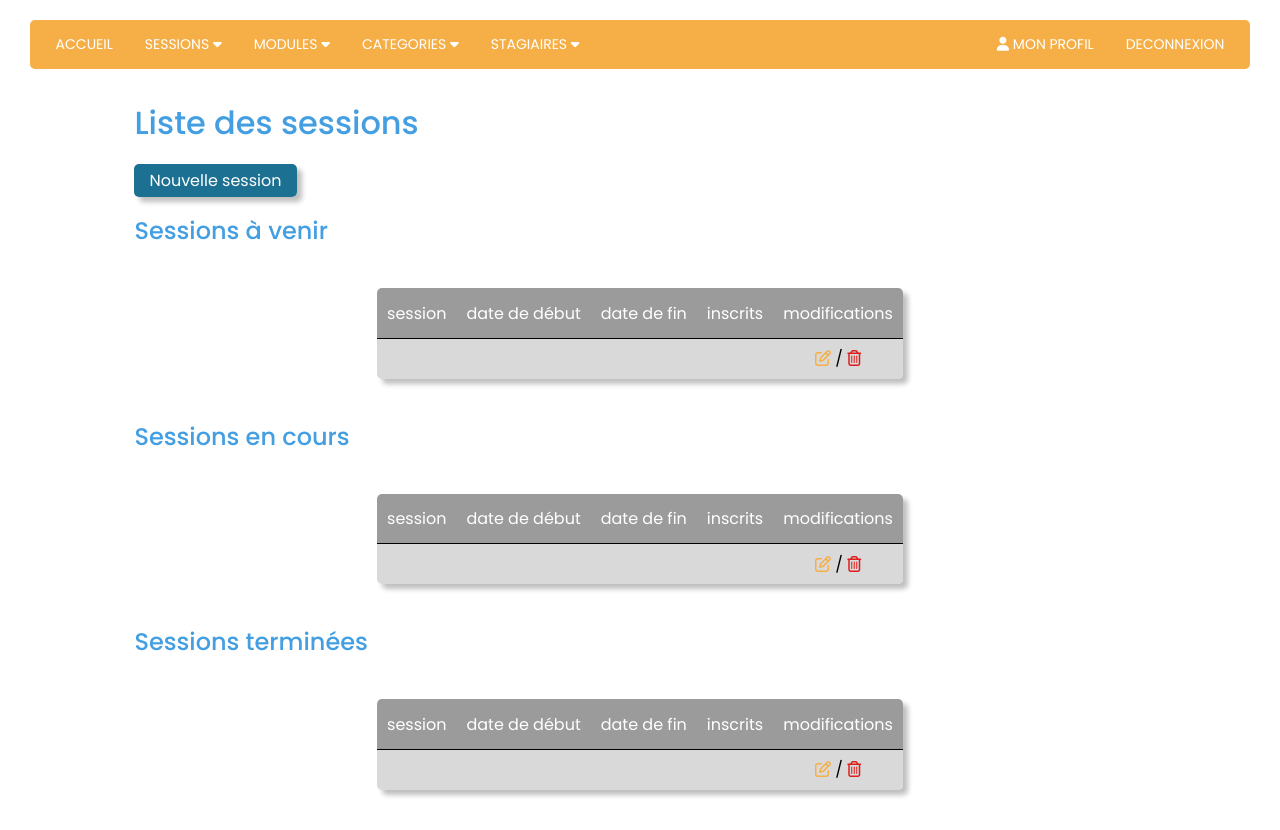
After one commit to JeanNoLimit/ProjetSession, a Symfony app: template templates/session/index.html.twig in a window 1280 px wide. The commit adds this page. Run offline with Twig, Linux system fonts and the light colour scheme; the template is opened without the code that fills it, so the values that code supplies are empty; some libraries are stand-ins or nearby versions.

Commit message:
Création vue Liste des sessions

```diff
--- a/src/Controller/CategorieController.php
+++ b/src/Controller/CategorieController.php
@@ -14,7 +14,7 @@ class CategorieController extends AbstractController
 {
 
     /**
-     * Recette fonction renvoie vers l'affichage de la liste des catégories.
+     * Fonction renvoie vers l'affichage de la liste des catégories.
      * @var EntityManagerInterface
      */
     #[Route('/categorie', name: 'liste_categorie')]
@@ -67,7 +67,9 @@ class CategorieController extends AbstractController
             'categorie' => $categorie
         ]);
     }
-
+    /**
+     * Fonction suppression d'une catégorie
+     */
 
     #[Route('/categorie/delete/{id}', name: "delete_categorie")]
     public function delete(EntityManagerInterface $entityManager, Categorie $categorie): Response
--- a/templates/module/add.html.twig
+++ b/templates/module/add.html.twig
@@ -1,6 +1,6 @@
 {% extends 'base.html.twig' %}
 
-{% block title %}Liste des modules{% endblock %}
+{% block title %}Formulaire nouveau module{% endblock %}
 
 {% block body %}
 <h1>Formulaire nouveau module</h1>
--- a/templates/partial/_header.html.twig
+++ b/templates/partial/_header.html.twig
@@ -8,7 +8,7 @@
                 <i class="fa fa-caret-down"></i>
             </button>
             <div class="dropdown-content">
-                <a href="#">Liste</a>
+                <a href="{{path('liste_session')}}">Liste</a>
                 <a href="#">Nouvelle Session</a>
             </div>
         </div>
--- /dev/null
+++ b/templates/session/index.html.twig
@@ -0,0 +1,100 @@
+{% extends 'base.html.twig' %}
+
+{% block title %}Liste des sessions{% endblock %}
+
+{% block body %}
+
+    {% for message in app.flashes('success') %}
+
+    <div class="flash-success">
+        {{ message }}
+    </div>
+
+    {% endfor %}
+    <h1>Liste des sessions</h1>
+
+        <a href="" class="btn">Nouvelle session</a>
+
+
+    <h2>Sessions à venir</h2>
+
+        <table class="tList">
+        <thead>
+            <tr>
+                <th>session</th>
+                <th>date de début</th>
+                <th>date de fin</th>
+                <th>inscrits</th>
+                <th>modifications</th>
+            </tr>
+        </thead>
+        <tbody>
+
+
+            <tr>
+                <td><a href=""></a></td>
+                <td></td>
+                <td></td>
+                <td></td>
+                <td><a href=""><i class="fa-regular fa-pen-to-square"></i></a> / <a href=""><i class="fa-regular fa-trash-can"></i></a></td>
+            </tr>
+
+
+        </tbody>
+        </table>
+
+    <h2>Sessions en cours</h2>
+
+    <table class="tList">
+        <thead>
+            <tr>
+                <th>session</th>
+                <th>date de début</th>
+                <th>date de fin</th>
+                <th>inscrits</th>
+                <th>modifications</th>
+            </tr>
+        </thead>
+        <tbody>
+
+
+            <tr>
+                <td><a href=""></a></td>
+                <td></td>
+                <td></td>
+                <td></td>
+                <td><a href=""><i class="fa-regular fa-pen-to-square"></i></a> / <a href=""><i class="fa-regular fa-trash-can"></i></a></td>
+            </tr>
+
+
+        </tbody>
+        </table>
+
+    <h2>Sessions terminées</h2>
+
+        <table class="tList">
+            <thead>
+                <tr>
+                    <th>session</th>
+                    <th>date de début</th>
+                    <th>date de fin</th>
+                    <th>inscrits</th>
+                    <th>modifications</th>
+                </tr>
+            </thead>
+            <tbody>
+
+
+                <tr>
+                    <td><a href=""></a></td>
+                    <td></td>
+                    <td></td>
+                    <td></td>
+                    <td><a href=""><i class="fa-regular fa-pen-to-square"></i></a> / <a href=""><i class="fa-regular fa-trash-can"></i></a></td>
+                </tr>
+
+
+            </tbody>
+            </table>
+
+{% endblock %}
```
Also changed, not shown: src/Controller/SessionController.php (added, +22 -0 lines), src/Repository/SessionRepository.php (+7 -0 lines).
